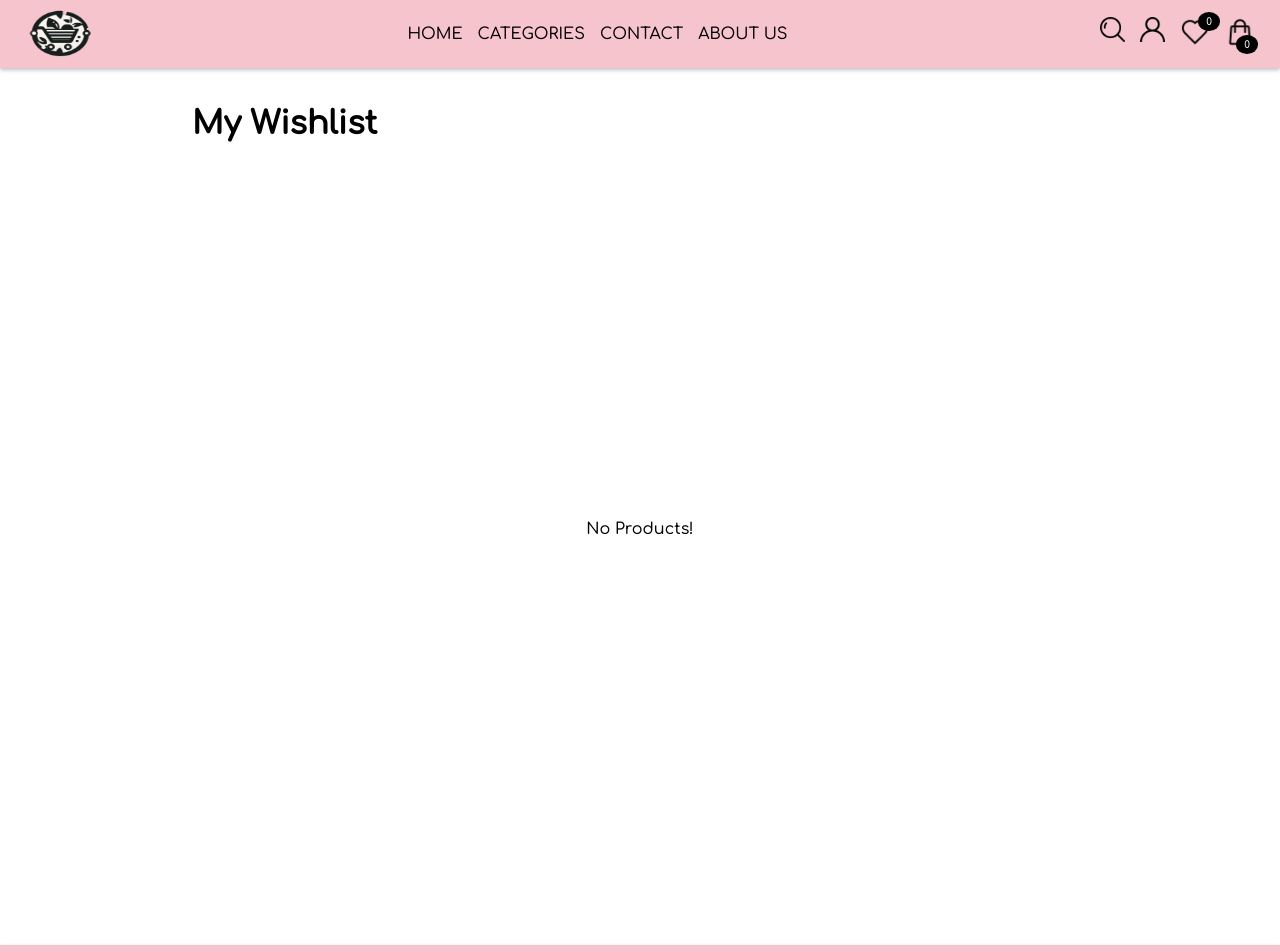
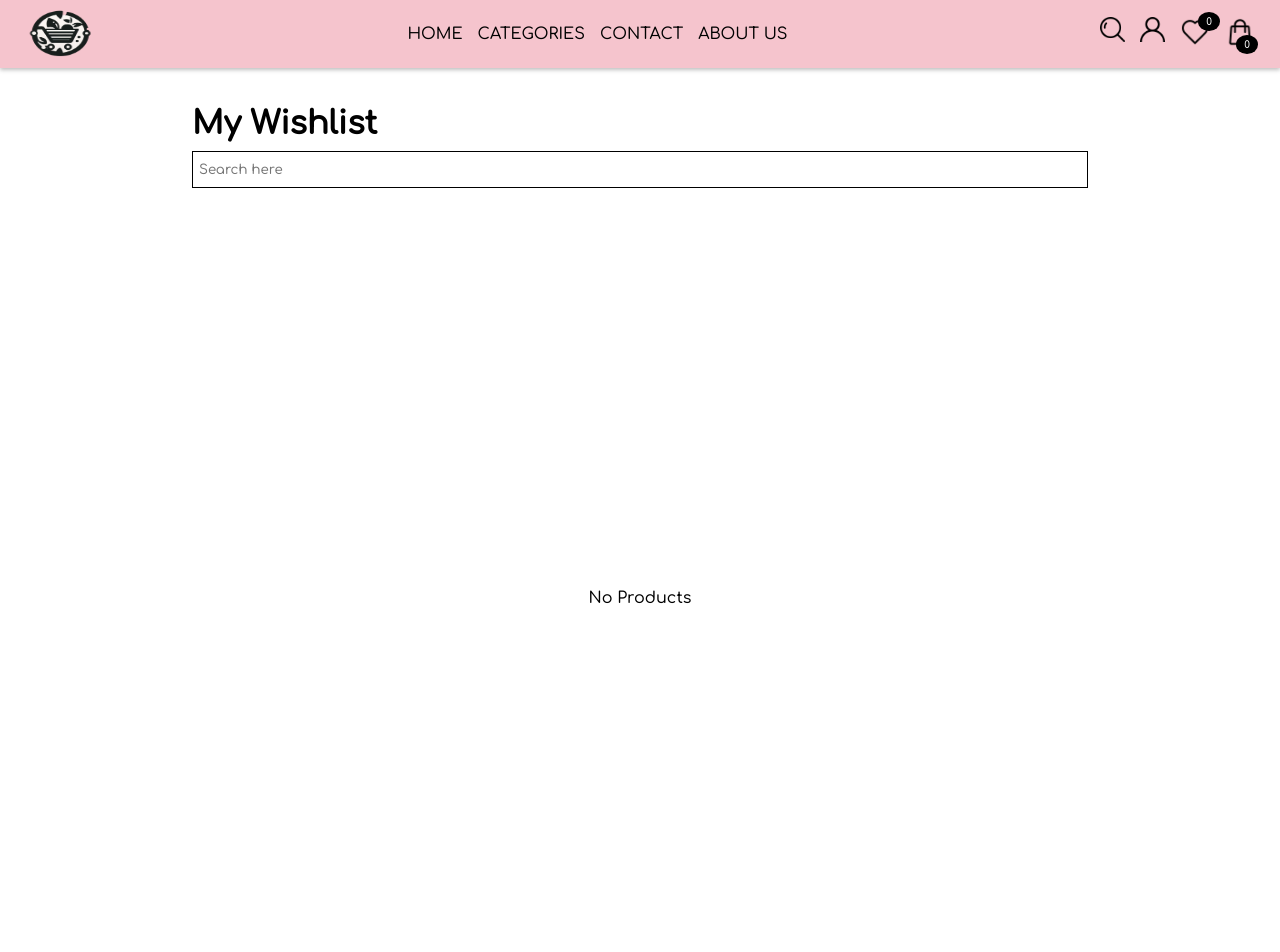
Before and after one commit to MuhammadAhmad338/My-Thirst-react-app-build-with-react-and-redux-toolkit, a React (Vite) app: page /wishlist in a window 1280 px wide. Shown: the top 952 px of the page. Built offline with nearby package versions, Linux system fonts and the light colour scheme.

Commit message:
latest commit

```diff
--- a/src/App.tsx
+++ b/src/App.tsx
@@ -11,4 +11,5 @@ function App() {
     </div>
   );
 }
+
 export default App;
--- a/src/Components/Products/products.tsx
+++ b/src/Components/Products/products.tsx
@@ -7,8 +7,8 @@ import { useAppDispatch } from "../../hooks/hooks";
 import { Product } from "../../Interfaces/interfaces";
 import img1 from "../../assets/1494.gif";
 import { Link, useNavigate } from "react-router-dom";
+import TrendingProducts from "./TrendingProducts/TrendingProducts";
 import "./products.css";
-import TrendingProducts from "./TrendingProducts/TrendingProducts";
 
 const Products = () => {
 
@@ -42,7 +42,7 @@ const Products = () => {
   return (
     <>
     <div className="product-list">
-      {data.map((item) => (
+      {data.map((item: Product) => (
         <div
           onClick={() => componentB(item.id, item)}
           className="product-card"
--- a/src/Components/Reviews/Reviews.tsx
+++ b/src/Components/Reviews/Reviews.tsx
@@ -1,6 +1,4 @@
 /* eslint-disable @typescript-eslint/no-explicit-any */
-/* eslint-disable react-hooks/exhaustive-deps */
-/* eslint-disable @typescript-eslint/no-unused-vars */
 import { getReviews, postReviews } from '../../Services/reviewService'
 import { useSelector } from 'react-redux'
 import { RootState } from '../../Store/store'
--- a/src/Components/Wishlist/Wishlist.css
+++ b/src/Components/Wishlist/Wishlist.css
@@ -5,6 +5,14 @@
   gap: 10px;
   width: 70%;
   margin: 3% auto;
+}
+
+.wishlist-search {
+  outline: none;
+  width: 100%;
+  padding: 10px 6px;
+  border: 1px solid black;
+
 }
 
 .wishlist-noproduct {
@@ -33,3 +41,53 @@
   margin: 0 auto;
   padding: 30px 0;
 }
+
+.wishlist-products-list {
+  display: grid;
+  grid-template-columns: repeat(3, minmax(200px, 1fr));
+  grid-gap: 10px;
+  width: 100%;
+}
+
+.wishlist-product-div {
+  display: flex;
+  flex-direction: column;
+  position: relative;
+  width: 100%;
+
+}
+
+.wishlist-product {
+  border: 1px solid grey;
+  padding: 8px 4px;
+  text-align: center;
+  box-shadow: 0 2px 4px rgba(0, 0, 0, 0.25);
+  height: 330px;
+}
+
+.wishlist-cart {
+  position: absolute;
+  bottom: 0;
+  width: 100%;
+  padding: 8px 8px;
+  text-align: center;
+  cursor: pointer;
+  border-top: 1px solid grey;
+  background-color: papayawhip;
+}
+
+.no-wishlist-products {
+  display: flex;
+  flex-direction: column;
+  min-height: 100vh;
+  justify-content: center;
+  align-items: center;
+}
+
+.remove-wishlist {
+  position: absolute;
+  top: 4%;
+  right: 4%;
+  color: black;
+  cursor: pointer;
+}
--- a/src/Components/Wishlist/Wishlist.tsx
+++ b/src/Components/Wishlist/Wishlist.tsx
@@ -1,12 +1,13 @@
-import "./Wishlist.css";
-import Search from "../Search/Search";
+/* eslint-disable @typescript-eslint/no-unused-vars */
 import { useDispatch, useSelector } from "react-redux";
 import { RootState } from "../../Store/store";
 import { removeFromWishlist } from "../../Services/wishlist";
 import { useNavigate } from "react-router-dom";
 import { WishlistProduct } from "../../Interfaces/interfaces";
+import "./Wishlist.css";
 
 const Wishlist = () => {
+
   const dispatch = useDispatch();
   const navigate = useNavigate();
   const items = useSelector((state: RootState) => state.wishlist.items);
@@ -23,25 +24,22 @@ const Wishlist = () => {
     <div className="wishlist">
       <div className="wishlist-header">
         <h1>My Wishlist</h1>
-        <Search />
+        <input type="text" placeholder="Search here" className="wishlist-search" />
       </div>
-      {!items.length && <div className="wishlist-noproduct">No Products!</div>}
-      <div className="products-wishlist-grid">
-        {items.map((item) => (
-          <div className="product-card" key={item.id} onClick={() => navigateToSingleProduct(item.id, item)}>
-            <img
-              src={item.image}
-              alt="Product Card Image"
-              height={300}
-              width={300}
-            />
-            <div>{item.title}</div>
-            <div className="product-price">
-              <div> $ {item.price}</div>
-              <button onClick={() => removefromwishlist(item.id)}>X</button>
+      {!items.length && <div className="no-wishlist-products">No Products</div>}
+      <div className="wishlist-products-list">
+        {items.length > 0 && items.map((item) => <>
+          <div className="wishlist-product-div">
+            <div className="remove-wishlist" onClick={() => removefromwishlist(item.id)}>X</div>
+            <div className="wishlist-product"
+              onClick={() => navigateToSingleProduct(item.id, item)}>
+              <img src={item.image} alt="" width={200} height={200} />
+              <p>{item.title}</p>
+              <p>$ {item.price}</p>
             </div>
+            <div className="wishlist-cart">MOVE TO CART</div>
           </div>
-        ))}
+        </>)}
       </div>
     </div>
   );
--- a/src/pages/Collections/Collections.tsx
+++ b/src/pages/Collections/Collections.tsx
@@ -6,9 +6,8 @@ import img1 from '../../assets/jewelry.jpg';
 import img2 from '../../assets/mensClothing.jpg';
 import img3 from '../../assets/womenClothing.jpg';
 import { useAppDispatch } from '../../hooks/hooks';
+import { searchByCategory } from '../../Services/searchService';
 import './Collections.css';
-import { searchByCategory } from '../../Services/searchService';
-
 
 const Collections = () => {
 
@@ -41,7 +40,7 @@ const Collections = () => {
                             <p>{item.name}</p>
                             <div className='collection-button' onClick={() => {
                                 componentB(),
-                                    searchCollections(item.name)
+                                searchCollections(item.name)
                             }}>
                                 Shop Now
                             </div>
--- a/src/routes/router.tsx
+++ b/src/routes/router.tsx
@@ -29,7 +29,7 @@ export const routes = createBrowserRouter([
     errorElement: <Error />,
   },
   {
-    path: "wishlist",
+    path: "/wishlist",
     element: (
       <>
         <Header />
```
